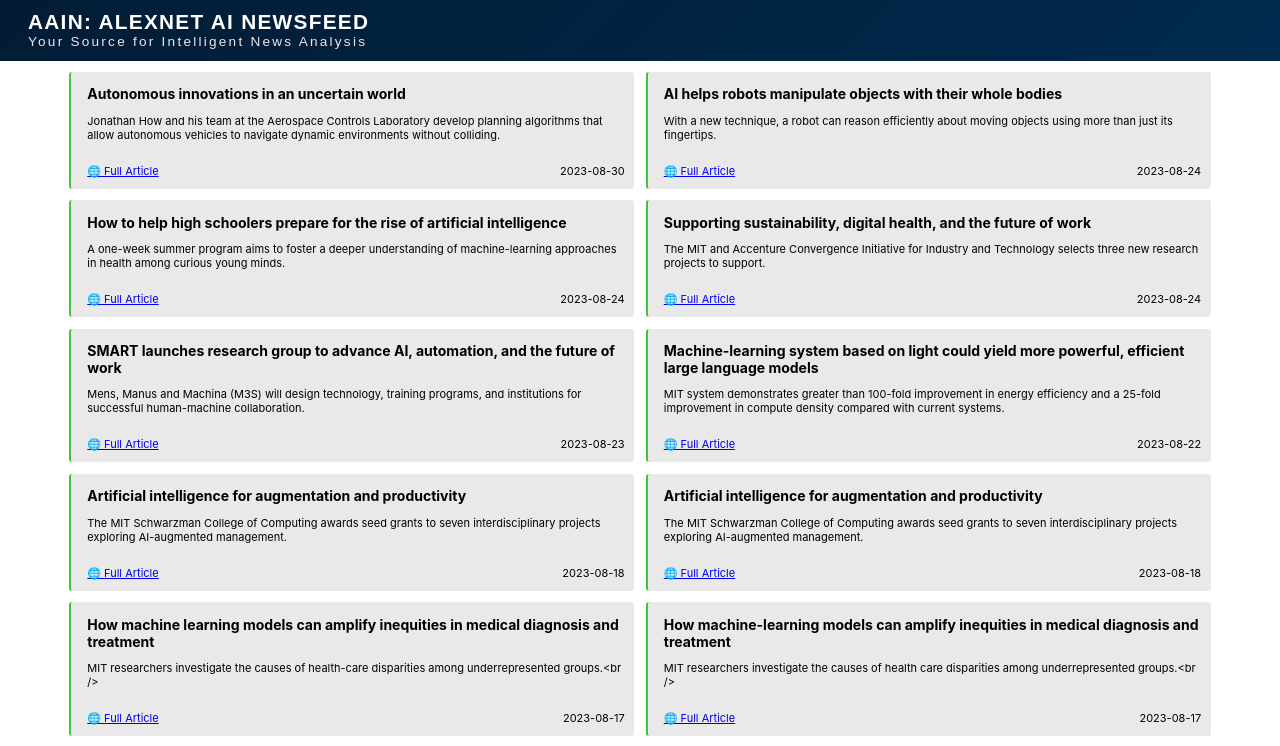
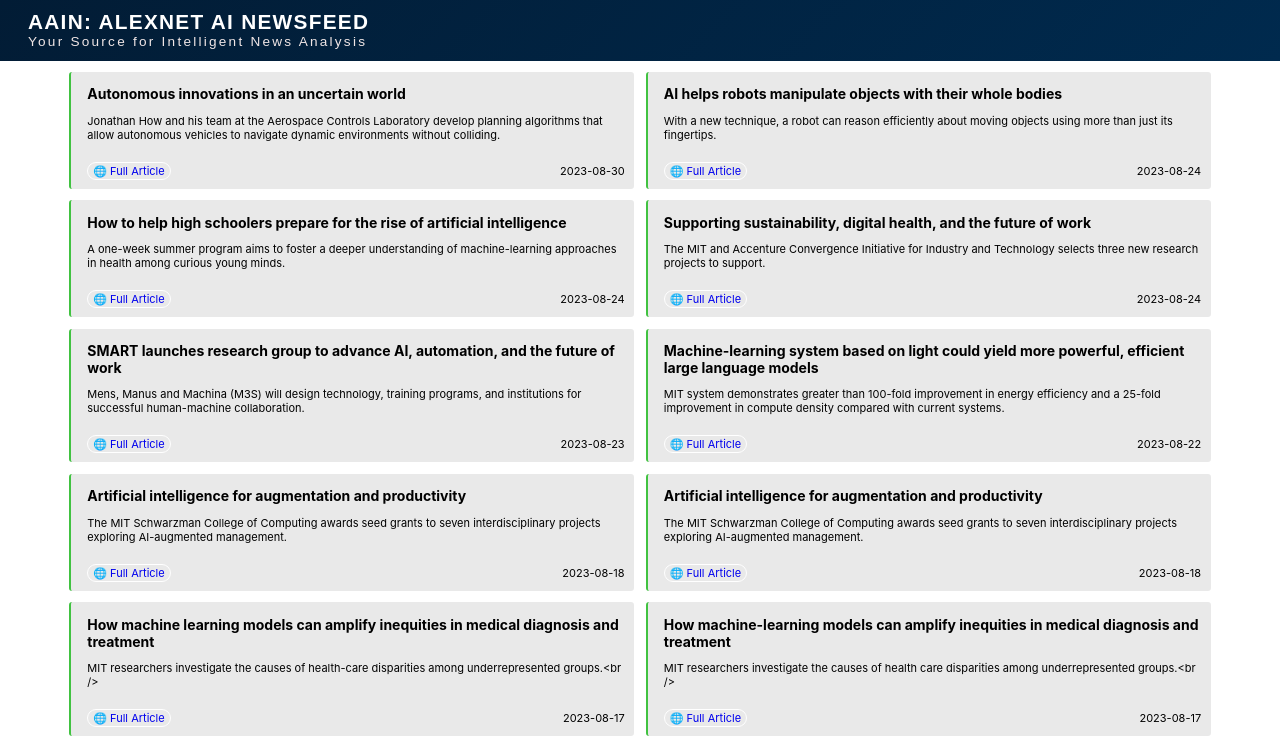
Before and after one commit to OlofHarrysson/iths-data-engineering-group-alexnet, a React (Create React App) app in the folder app/: page / in a window 1280 px wide. Shown: the top 746 px of the page. Built offline with nearby package versions, Linux system fonts and the light colour scheme.

Commit message:
improved link formatting

```diff
--- a/app/src/App.css
+++ b/app/src/App.css
@@ -1,13 +1,10 @@
-
-
-
 /* Light Mode Styles */
 body {
   background-color: white;
   color: black;
 }
 
-/* Conatins for all article-cards */
+/* Containers for all article-cards */
 .card-space {
   margin-top: 0.66rem;
   margin-right: 2rem;
@@ -50,6 +47,18 @@ body {
   align-items: center;
 }
 
+.article-footer a {
+  padding-left: 5px;
+  padding-right: 5px;
+  padding-top: 1px;
+  padding-bottom: 1px;
+  background-color: #e9e9e9;
+  border-radius: 20px;
+  border: 1px solid #ffffff;
+  text-decoration: none;
+
+}
+
 /* Dark Mode Styles */
 
 .dark-mode {
@@ -69,7 +78,13 @@ body {
 
 }
 
-/* Dark Mode Toggle Styles */
+.dark-mode .article-footer a {
+  background-color: #26272bc3;
+  border: 1px solid #02b7ff;
+
+}
+
+/* Dark Mode Toggle */
 .dark-mode-toggle {
   position: fixed;
   bottom: 3px;
```
